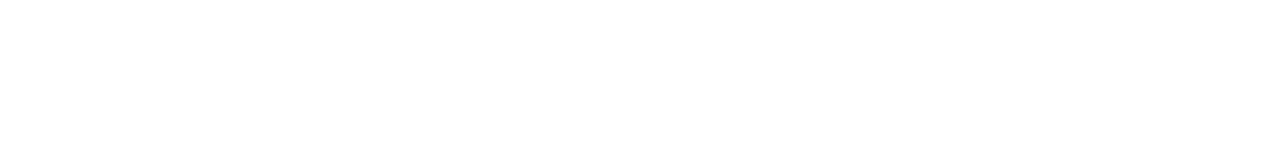
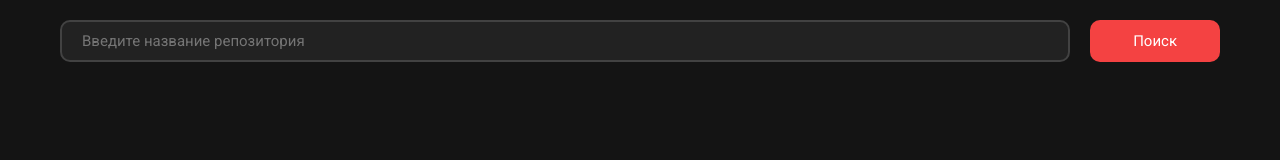
Before and after one commit to Gabageba/search-git-repositories, a website built with webpack: page src/index.html in a window 1280 px wide. Built offline with nearby package versions, Linux system fonts and the light colour scheme.

Commit message:
search-bar layout

```diff
--- a/src/css/_clear.scss
+++ b/src/css/_clear.scss
@@ -2,6 +2,9 @@
   padding: 0;
   margin: 0;
   border: 0;
+  -moz-box-sizing: border-box;
+  -webkit-box-sizing: border-box;
+  box-sizing: border-box;
 
   &::before, &::after {
     -moz-box-sizing: border-box;
--- a/src/css/_default_variables.scss
+++ b/src/css/_default_variables.scss
@@ -1,25 +1,8 @@
-$white: #FFF;
-
-%content-center {
-  display: flex;
-  align-items: center;
-  justify-content: center;
-}
-
-@mixin input-placeholder-color($color) {
-  &::-webkit-input-placeholder {
-    color: $color;
-  }
-
-  &:-moz-placeholder {
-    color: $color;
-  }
-
-  &::-moz-placeholder {
-    color: $color;
-  }
-
-  &:-ms-input-placeholder {
-    color: $color;
-  }
-}
+$bg-color: #141414;
+$sub-color: #f44242;
+$text-color: #ffffff;
+$sub-text-color: #828282;
+$card-bg-color: #222222;
+$card-border-color: #424242;
+$button-hover-bg-color: #f55353;
+$button-bg-color: #f44242;
--- a/src/css/_global.scss
+++ b/src/css/_global.scss
@@ -1 +1,15 @@
 @import "default_variables";
+
+* {
+  font-family: 'Roboto', serif;
+}
+
+body {
+  background-color: $bg-color;
+
+}
+
+.container {
+  width: 1160px;
+  margin: 0 auto;
+}
--- a/src/css/index.scss
+++ b/src/css/index.scss
@@ -1,2 +1,3 @@
 @use 'clear';
 @use 'global';
+@use 'search';
--- /dev/null
+++ b/src/css/search.scss
@@ -0,0 +1,33 @@
+@import "default_variables";
+
+.search {
+  width: 100%;
+  margin-top: 20px;
+  display: flex;
+
+  &__input {
+    width: 100%;
+    background-color: $card-bg-color;
+    border: 2px solid $card-border-color;
+    padding: 10px 20px;
+    margin-right: 20px;
+    font-size: 15px;
+    color: $text-color;
+    border-radius: 10px;
+  }
+
+  &__send-button {
+    width: 150px;
+    cursor: pointer;
+    font-size: 15px;
+    border-radius: 10px;
+    background-color: $button-bg-color;
+    color: $text-color;
+    transition: all 0.2s ease-in-out;
+
+    &:hover {
+      background-color: $button-hover-bg-color;
+    }
+  }
+
+}
--- a/src/index.html
+++ b/src/index.html
@@ -5,9 +5,18 @@
   <meta name="viewport"
         content="width=device-width, user-scalable=no, initial-scale=1.0, maximum-scale=1.0, minimum-scale=1.0">
   <meta http-equiv="X-UA-Compatible" content="ie=edge">
-  <title>Document</title>
+  <link rel="preconnect" href="https://fonts.googleapis.com">
+  <link rel="preconnect" href="https://fonts.gstatic.com" crossorigin>
+  <link href="https://fonts.googleapis.com/css2?family=Playfair+Display:wght@400;700&family=Prata&family=Roboto:wght@300;400;500;700&display=swap" rel="stylesheet">
+  <title>Search repo</title>
 </head>
 <body>
+  <div class="container">
+    <form class="search">
+      <input class="search__input" type="text" placeholder="Введите название репозитория"/>
+      <input class="search__send-button" type="submit" value="Поиск"/>
+    </form>
 
+  </div>
 </body>
 </html>
```
Also changed, not shown: src/css/repositories.scss (added).
